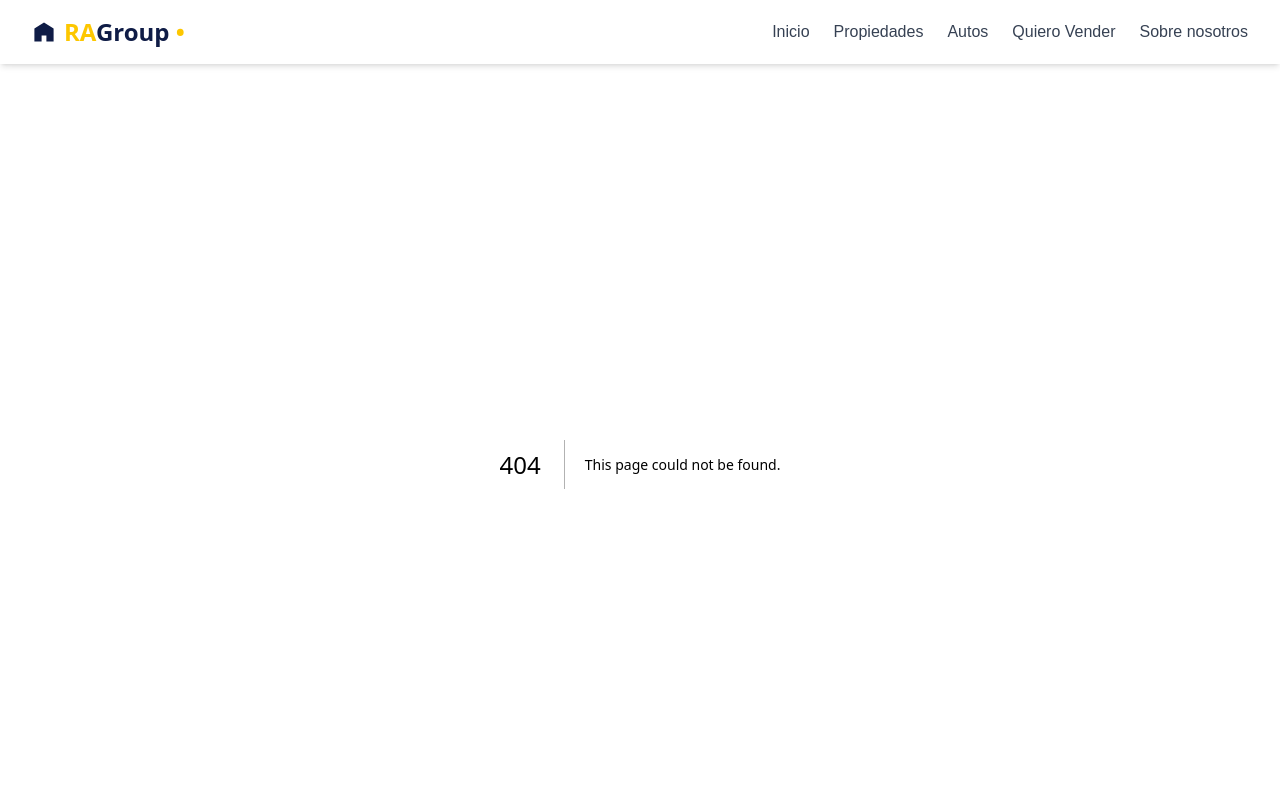
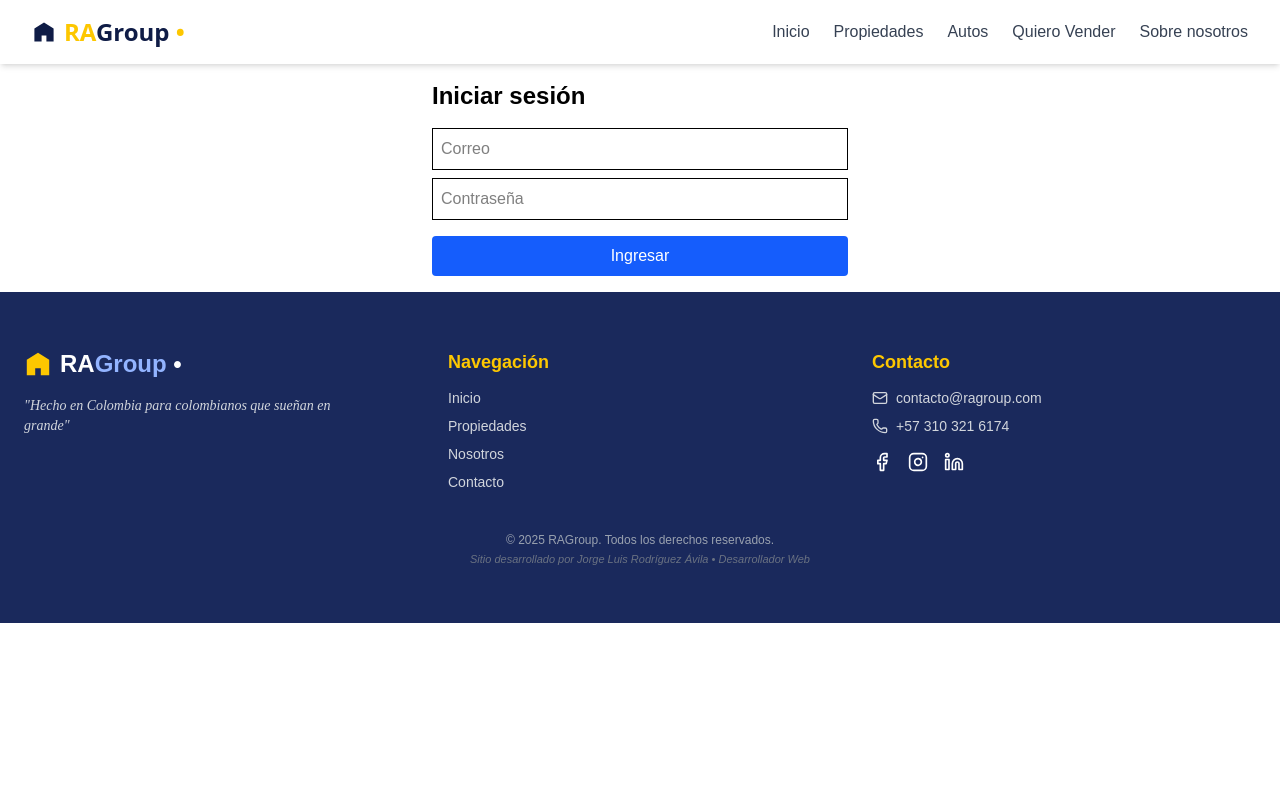
Before and after one commit to Jorgeluisra10/RA-Group, a Next.js app: page /login in a window 1280 px wide. Before the commit this address had no page. Shown: the top 800 px of the page. Built offline with nearby package versions, Linux system fonts and the light colour scheme.

Commit message:
Creación de Login y Autenticación Firebase

```diff
--- a/package.json
+++ b/package.json
@@ -10,6 +10,7 @@
   },
   "dependencies": {
     "@react-google-maps/api": "^2.20.6",
+    "firebase": "^11.7.1",
     "framer-motion": "^12.10.4",
     "leaflet": "^1.9.4",
     "leaflet-defaulticon-compatibility": "^0.1.2",
@@ -18,6 +19,7 @@
     "react": "^19.0.0",
     "react-dom": "^19.0.0",
     "react-hot-toast": "^2.5.2",
+    "react-icons": "^5.5.0",
     "react-leaflet": "^5.0.0",
     "react-slick": "^0.30.3",
     "slick-carousel": "^1.8.1"
--- /dev/null
+++ b/src/app/login/page.jsx
@@ -0,0 +1,44 @@
+"use client";
+import { useState } from "react";
+import { signInWithEmailAndPassword } from "firebase/auth";
+import { auth } from "@/config/firebase";
+import { useRouter } from "next/navigation";
+
+export default function Login() {
+  const [email, setEmail] = useState("");
+  const [password, setPassword] = useState("");
+  const router = useRouter();
+
+  const handleLogin = async () => {
+    try {
+      await signInWithEmailAndPassword(auth, email, password);
+      router.push("/admin");
+    } catch (error) {
+      alert("Credenciales incorrectas");
+    }
+  };
+
+  return (
+    <div className="p-4 max-w-md mx-auto">
+      <h2 className="text-2xl font-bold mb-4">Iniciar sesión</h2>
+      <input
+        type="email"
+        placeholder="Correo"
+        className="border p-2 w-full mb-2"
+        onChange={(e) => setEmail(e.target.value)}
+      />
+      <input
+        type="password"
+        placeholder="Contraseña"
+        className="border p-2 w-full mb-4"
+        onChange={(e) => setPassword(e.target.value)}
+      />
+      <button
+        onClick={handleLogin}
+        className="bg-blue-600 text-white px-4 py-2 rounded w-full"
+      >
+        Ingresar
+      </button>
+    </div>
+  );
+}
--- /dev/null
+++ b/src/components/PrivateRoute.jsx
@@ -0,0 +1,25 @@
+"use client";
+import { useEffect, useState } from "react";
+import { onAuthStateChanged } from "firebase/auth";
+import { auth } from "@/config/firebase";
+import { useRouter } from "next/navigation";
+
+export default function PrivateRoute({ children }) {
+  const [user, setUser] = useState(undefined);
+  const router = useRouter();
+
+  useEffect(() => {
+    const unsub = onAuthStateChanged(auth, (firebaseUser) => {
+      if (!firebaseUser) {
+        router.push("/login");
+      } else {
+        setUser(firebaseUser);
+      }
+    });
+
+    return () => unsub();
+  }, []);
+
+  if (user === undefined) return <p>Cargando...</p>;
+  return children;
+}
--- /dev/null
+++ b/src/config/firebase.js
@@ -0,0 +1,18 @@
+import { initializeApp } from "firebase/app";
+import { getAuth } from "firebase/auth";
+
+// Configuración de Firebase
+const firebaseConfig = {
+  apiKey: "AIzaSyA7KZLJLiBF2xhJlvQ-qnhGBQHDsnXHvrI",
+  authDomain: "via-raiz.firebaseapp.com",
+  projectId: "via-raiz",
+  storageBucket: "via-raiz.appspot.com", // 🔧 corregido: firebasestorage.app → firebase**storage**.googleapis.com
+  messagingSenderId: "459518615332",
+  appId: "1:459518615332:web:1d7d54b8ebdaf4315f9db1"
+};
+
+// Inicializar Firebase
+const app = initializeApp(firebaseConfig);
+
+// Exportar autenticación
+export const auth = getAuth(app);
```
Also changed, not shown: 1 other file (tests, documents, lock files or other folders).
